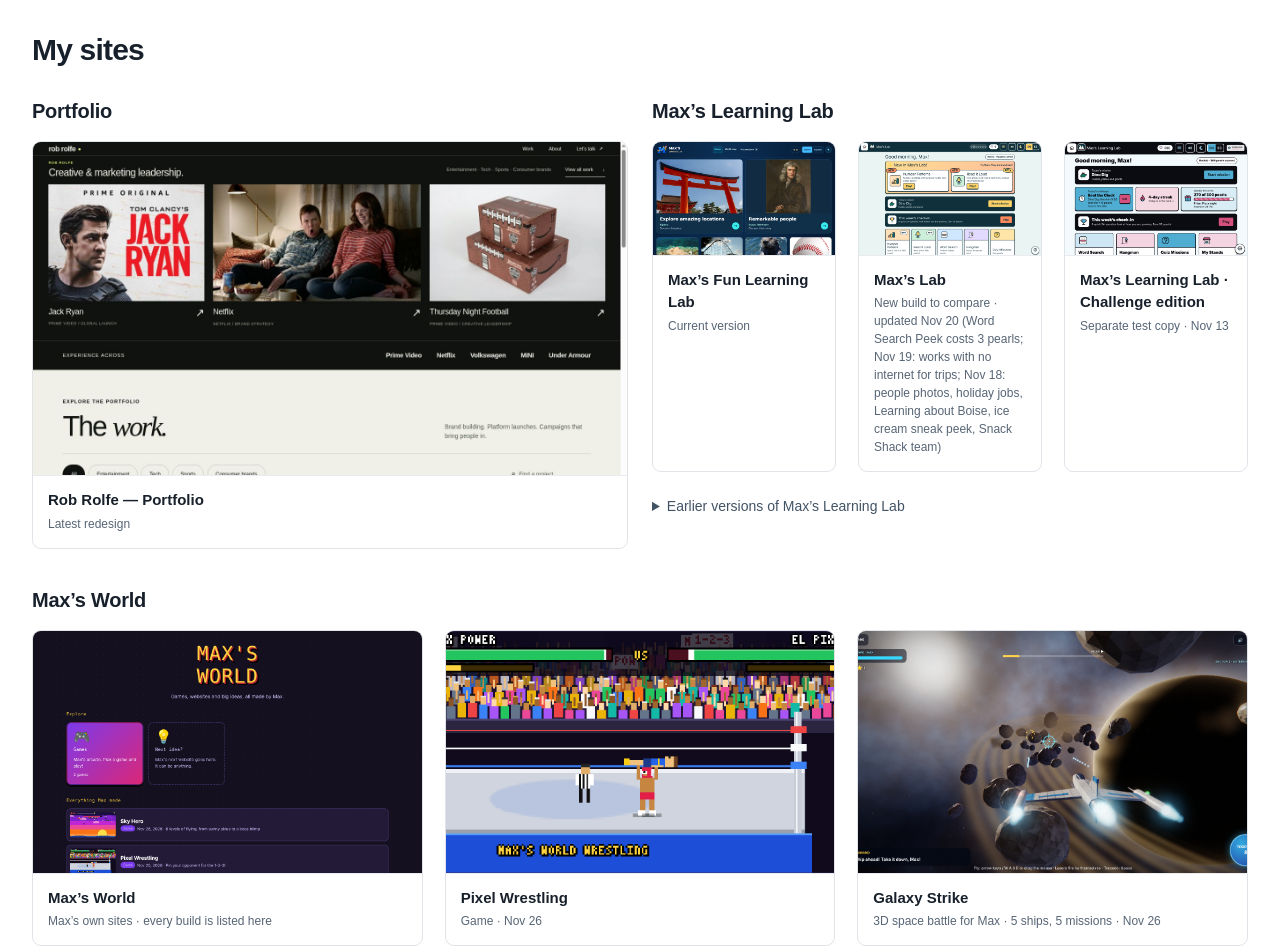
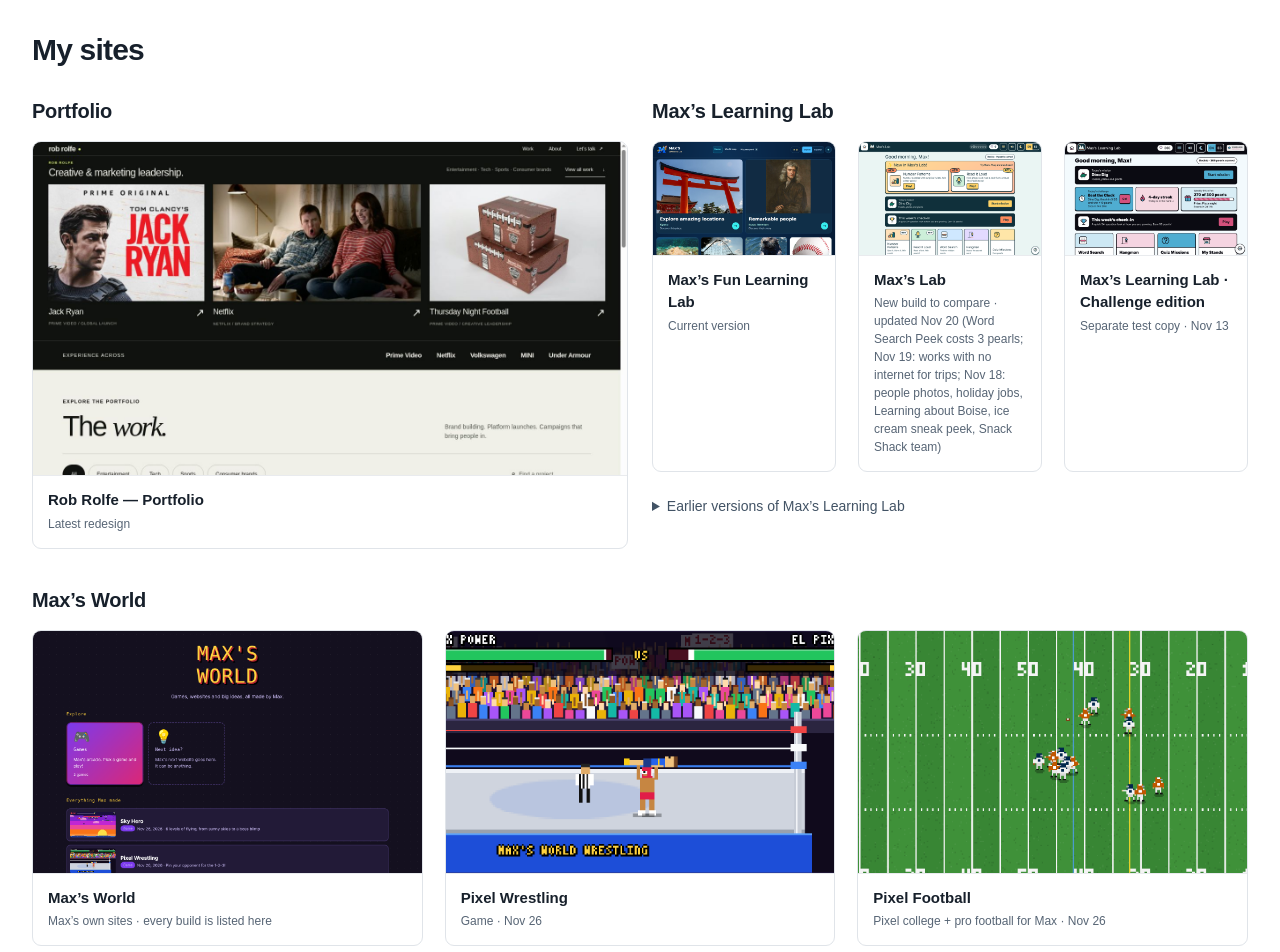
Before and after one commit to rrolfe/Websites, a plain HTML site: page index.html in a window 1280 px wide. Shown: the top 952 px of the page. Drawn offline with Linux system fonts and the light colour scheme.

Commit message:
Add Pixel Football to Max's World gallery
Co-Authored-By: Claude Sonnet 5.5 <noreply@anthropic.com>
Claude-Session: https://claude.ai/code/session_018hqfrBJCELPut3aKH7ERzi

```diff
--- a/index.html
+++ b/index.html
@@ -85,6 +85,10 @@
         <img loading="lazy" src="previews/pixel-wrestling.png" alt="Pixel Wrestling game: a pixel wrestler lifting his opponent for a body slam" width="1280" height="720">
         <div class="caption"><span class="name">Pixel Wrestling</span><span class="note">Game · Nov 26</span></div>
       </a>
+      <a class="card" href="https://rrolfe.github.io/maxsworld/games/pixel-football/">
+        <img loading="lazy" src="previews/pixel-football.png" alt="Pixel Football, a pixel-art football game with orange and white teams and a pass in the air" width="1280" height="720">
+        <div class="caption"><span class="name">Pixel Football</span><span class="note">Pixel college + pro football for Max · Nov 26</span></div>
+      </a>
       <a class="card" href="https://rrolfe.github.io/maxsworld/games/galaxy-strike/">
         <img loading="lazy" src="previews/galaxy-strike.png" alt="Galaxy Strike, a 3D starfighter with glowing blue engines flying through an asteroid field past a ringed planet" width="1280" height="720">
         <div class="caption"><span class="name">Galaxy Strike</span><span class="note">3D space battle for Max · 5 ships, 5 missions · Nov 26</span></div>
```
Also changed, not shown: previews/pixel-football.png (added).
